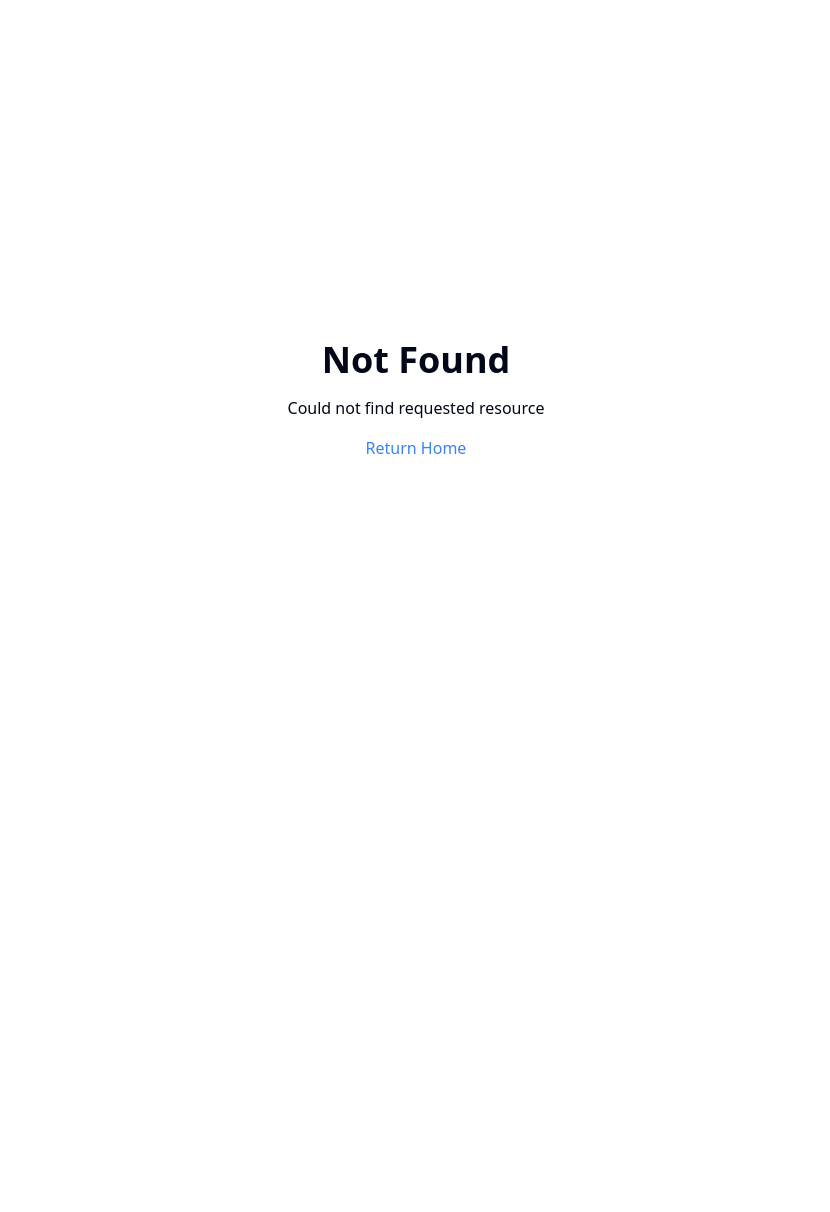
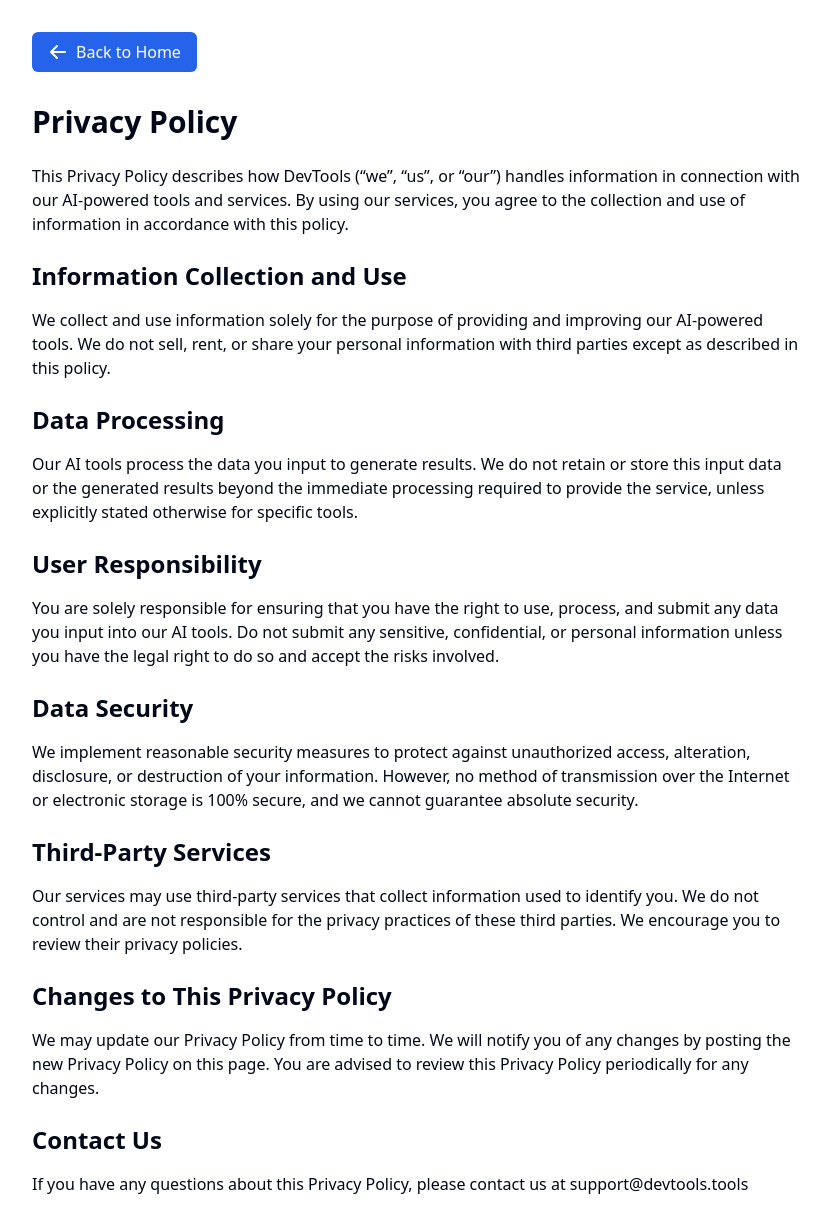
Before and after one commit to mryesiller/devtools, a Next.js app: page /privacy in a window 1280 px wide. Before the commit this address had no page. Shown: the whole page, without its empty margins (224-1054 px from the left). Before the commit the page ends 800 px from the top, so only its background shows below. Built offline with nearby package versions, Linux system fonts and the light colour scheme.

Commit message:
some settings updated.

```diff
--- a/app/(home)/layout.tsx
+++ b/app/(home)/layout.tsx
@@ -40,11 +40,11 @@
         </header>
         <main className="container mx-auto px-4 py-8 flex-1">{children}</main>
         <footer className="mt-auto border-t">
-          <div className="container mx-auto px-4 py-6 flex justify-between items-center">
-            <p className="text-sm text-muted-foreground">
-              © {new Date().getFullYear()} DevTools Hub. All rights reserved.
+          <div className="container mx-auto px-4 py-6 flex flex-col sm:flex-row justify-between items-center">
+            <p className="text-sm text-muted-foreground mb-2 sm:mb-0">
+              © {new Date().getFullYear()} DevTools. All rights reserved.
             </p>
-            <nav className="flex space-x-4">
+            <nav className="flex flex-wrap justify-center sm:justify-end space-x-4">
               <Link
                 href="/about"
                 className="text-sm text-muted-foreground hover:underline"
@@ -63,6 +63,14 @@
               >
                 Terms
               </Link>
+              <a
+                href="https://github.com/mryesiller"
+                target="_blank"
+                rel="noopener noreferrer"
+                className="text-sm text-muted-foreground hover:underline"
+              >
+                @mryesiller
+              </a>
             </nav>
           </div>
         </footer>
--- a/app/(home)/timestamp-converter/metadata.tsx
+++ b/app/(home)/timestamp-converter/metadata.tsx
@@ -18,7 +18,7 @@
     siteName: "DevTools",
     images: [
       {
-        url: "https://your-devtools-url.com/images/timestamp-converter-og.jpg",
+        url: "https://devtools.tools/images/timestamp-converter-og.jpg",
         width: 1200,
         height: 630,
         alt: "Timestamp Converter Tool",
@@ -32,9 +32,7 @@
     title: "Timestamp Converter | DevTools",
     description:
       "Convert between Unix timestamps and human-readable date/time formats with our easy-to-use online tool.",
-    images: [
-      "https://your-devtools-url.com/images/timestamp-converter-twitter.jpg",
-    ],
+    images: ["https://devtools.tools/images/timestamp-converter-twitter.jpg"],
     creator: "@yourtwitterhandle",
   },
 }
--- a/app/layout.tsx
+++ b/app/layout.tsx
@@ -40,7 +40,7 @@
     siteName: "DevTools",
     images: [
       {
-        url: "https://your-devtools-url.com/og-image.jpg",
+        url: "https://devtools.tools/og-image.jpg",
         width: 1200,
         height: 630,
         alt: "DevTools - A Collection of Developer Tools",
@@ -52,8 +52,8 @@
     title: "DevTools - A Collection of Developer Tools",
     description:
       "Comprehensive suite of developer tools to streamline your workflow and boost productivity.",
-    images: ["https://your-devtools-url.com/twitter-image.jpg"],
-    creator: "@yourTwitterHandle",
+    images: ["https://devtools.tools/twitter-image.jpg"],
+    creator: "@MrYesiller",
   },
   robots: {
     index: true,
--- /dev/null
+++ b/app/privacy/page.tsx
@@ -0,0 +1,98 @@
+import Link from "next/link"
+
+export const metadata = {
+  title: "Privacy Policy | DevTools",
+  description: "Privacy policy for DevTools AI-powered tools",
+}
+
+export default function PrivacyPage() {
+  return (
+    <div className="max-w-3xl mx-auto pt-8">
+      <Link
+        href="/"
+        className="inline-flex items-center px-4 py-2 mb-8 bg-blue-600 text-white rounded-md hover:bg-blue-700 transition-colors duration-200"
+      >
+        <svg
+          xmlns="http://www.w3.org/2000/svg"
+          className="h-5 w-5 mr-2"
+          viewBox="0 0 20 20"
+          fill="currentColor"
+        >
+          <path
+            fillRule="evenodd"
+            d="M9.707 16.707a1 1 0 01-1.414 0l-6-6a1 1 0 010-1.414l6-6a1 1 0 011.414 1.414L5.414 9H17a1 1 0 110 2H5.414l4.293 4.293a1 1 0 010 1.414z"
+            clipRule="evenodd"
+          />
+        </svg>
+        Back to Home
+      </Link>
+
+      <h1 className="text-3xl font-bold mb-6">Privacy Policy</h1>
+      <p className="mb-4">
+        This Privacy Policy describes how DevTools (&ldquo;we&rdquo;,
+        &ldquo;us&rdquo;, or &ldquo;our&rdquo;) handles information in
+        connection with our AI-powered tools and services. By using our
+        services, you agree to the collection and use of information in
+        accordance with this policy.
+      </p>
+
+      <h2 className="text-2xl font-semibold mt-6 mb-4">
+        Information Collection and Use
+      </h2>
+      <p className="mb-4">
+        We collect and use information solely for the purpose of providing and
+        improving our AI-powered tools. We do not sell, rent, or share your
+        personal information with third parties except as described in this
+        policy.
+      </p>
+
+      <h2 className="text-2xl font-semibold mt-6 mb-4">Data Processing</h2>
+      <p className="mb-4">
+        Our AI tools process the data you input to generate results. We do not
+        retain or store this input data or the generated results beyond the
+        immediate processing required to provide the service, unless explicitly
+        stated otherwise for specific tools.
+      </p>
+
+      <h2 className="text-2xl font-semibold mt-6 mb-4">User Responsibility</h2>
+      <p className="mb-4">
+        You are solely responsible for ensuring that you have the right to use,
+        process, and submit any data you input into our AI tools. Do not submit
+        any sensitive, confidential, or personal information unless you have the
+        legal right to do so and accept the risks involved.
+      </p>
+
+      <h2 className="text-2xl font-semibold mt-6 mb-4">Data Security</h2>
+      <p className="mb-4">
+        We implement reasonable security measures to protect against
+        unauthorized access, alteration, disclosure, or destruction of your
+        information. However, no method of transmission over the Internet or
+        electronic storage is 100% secure, and we cannot guarantee absolute
+        security.
+      </p>
+
+      <h2 className="text-2xl font-semibold mt-6 mb-4">Third-Party Services</h2>
+      <p className="mb-4">
+        Our services may use third-party services that collect information used
+        to identify you. We do not control and are not responsible for the
+        privacy practices of these third parties. We encourage you to review
+        their privacy policies.
+      </p>
+
+      <h2 className="text-2xl font-semibold mt-6 mb-4">
+        Changes to This Privacy Policy
+      </h2>
+      <p className="mb-4">
+        We may update our Privacy Policy from time to time. We will notify you
+        of any changes by posting the new Privacy Policy on this page. You are
+        advised to review this Privacy Policy periodically for any changes.
+      </p>
+
+      <h2 className="text-2xl font-semibold mt-6 mb-4">Contact Us</h2>
+      <p className="mb-4">
+        If you have any questions about this Privacy Policy, please contact us
+        at support@devtools.tools
+      </p>
+    </div>
+  )
+}
--- /dev/null
+++ b/app/terms/page.tsx
@@ -0,0 +1,97 @@
+import Link from "next/link"
+
+export const metadata = {
+  title: "Terms of Service | DevTools",
+  description: "Terms of service for DevTools AI-powered tools",
+}
+
+export default function TermsPage() {
+  return (
+    <div className="max-w-3xl mx-auto pt-8">
+      <Link
+        href="/"
+        className="inline-flex items-center px-4 py-2 mb-8 bg-blue-600 text-white rounded-md hover:bg-blue-700 transition-colors duration-200"
+      >
+        <svg
+          xmlns="http://www.w3.org/2000/svg"
+          className="h-5 w-5 mr-2"
+          viewBox="0 0 20 20"
+          fill="currentColor"
+        >
+          <path
+            fillRule="evenodd"
+            d="M9.707 16.707a1 1 0 01-1.414 0l-6-6a1 1 0 010-1.414l6-6a1 1 0 011.414 1.414L5.414 9H17a1 1 0 110 2H5.414l4.293 4.293a1 1 0 010 1.414z"
+            clipRule="evenodd"
+          />
+        </svg>
+        Back to Home
+      </Link>
+
+      <h1 className="text-3xl font-bold mb-6">Terms of Service</h1>
+      <p className="mb-4">
+        These Terms of Service (&ldquo;Terms&rdquo;) govern your access to and
+        use of DevTools&apos; AI-powered tools and services. By accessing or
+        using our services, you agree to be bound by these Terms.
+      </p>
+
+      <h2 className="text-2xl font-semibold mt-6 mb-4">
+        Disclaimer of Liability
+      </h2>
+      <p className="mb-4">
+        Our AI-powered tools are provided &ldquo;as is&rdquo; and &ldquo;as
+        available&rdquo; without any warranties, express or implied. We do not
+        guarantee the accuracy, completeness, or reliability of any results or
+        output generated by our AI tools. You acknowledge and agree that your
+        use of our services is at your own risk.
+      </p>
+
+      <h2 className="text-2xl font-semibold mt-6 mb-4">
+        Limitation of Liability
+      </h2>
+      <p className="mb-4">
+        To the fullest extent permitted by law, DevTools shall not be liable for
+        any indirect, incidental, special, consequential, or punitive damages,
+        or any loss of profits or revenues, whether incurred directly or
+        indirectly, or any loss of data, use, goodwill, or other intangible
+        losses resulting from your access to or use of our AI-powered tools.
+      </p>
+
+      <h2 className="text-2xl font-semibold mt-6 mb-4">
+        User Responsibilities
+      </h2>
+      <p className="mb-4">
+        You are solely responsible for any content you input into our AI tools
+        and for how you use the output. You agree not to use our services for
+        any illegal or unauthorized purpose and to comply with all applicable
+        laws and regulations.
+      </p>
+
+      <h2 className="text-2xl font-semibold mt-6 mb-4">
+        Intellectual Property
+      </h2>
+      <p className="mb-4">
+        You retain ownership of any intellectual property rights in the content
+        you input into our AI tools. However, by using our services, you grant
+        DevTools a worldwide, non-exclusive, royalty-free license to use,
+        reproduce, and distribute the output generated by our AI tools for the
+        purposes of providing and improving our services.
+      </p>
+
+      <h2 className="text-2xl font-semibold mt-6 mb-4">
+        Modifications to Service
+      </h2>
+      <p className="mb-4">
+        We reserve the right to modify or discontinue, temporarily or
+        permanently, our services with or without notice. We shall not be liable
+        to you or any third party for any modification, suspension, or
+        discontinuance of the service.
+      </p>
+
+      <h2 className="text-2xl font-semibold mt-6 mb-4">Governing Law</h2>
+      <p className="mb-4">
+        These Terms shall be governed by and construed in accordance with the
+        laws of Turkey, without regard to its conflict of law provisions.
+      </p>
+    </div>
+  )
+}
```
